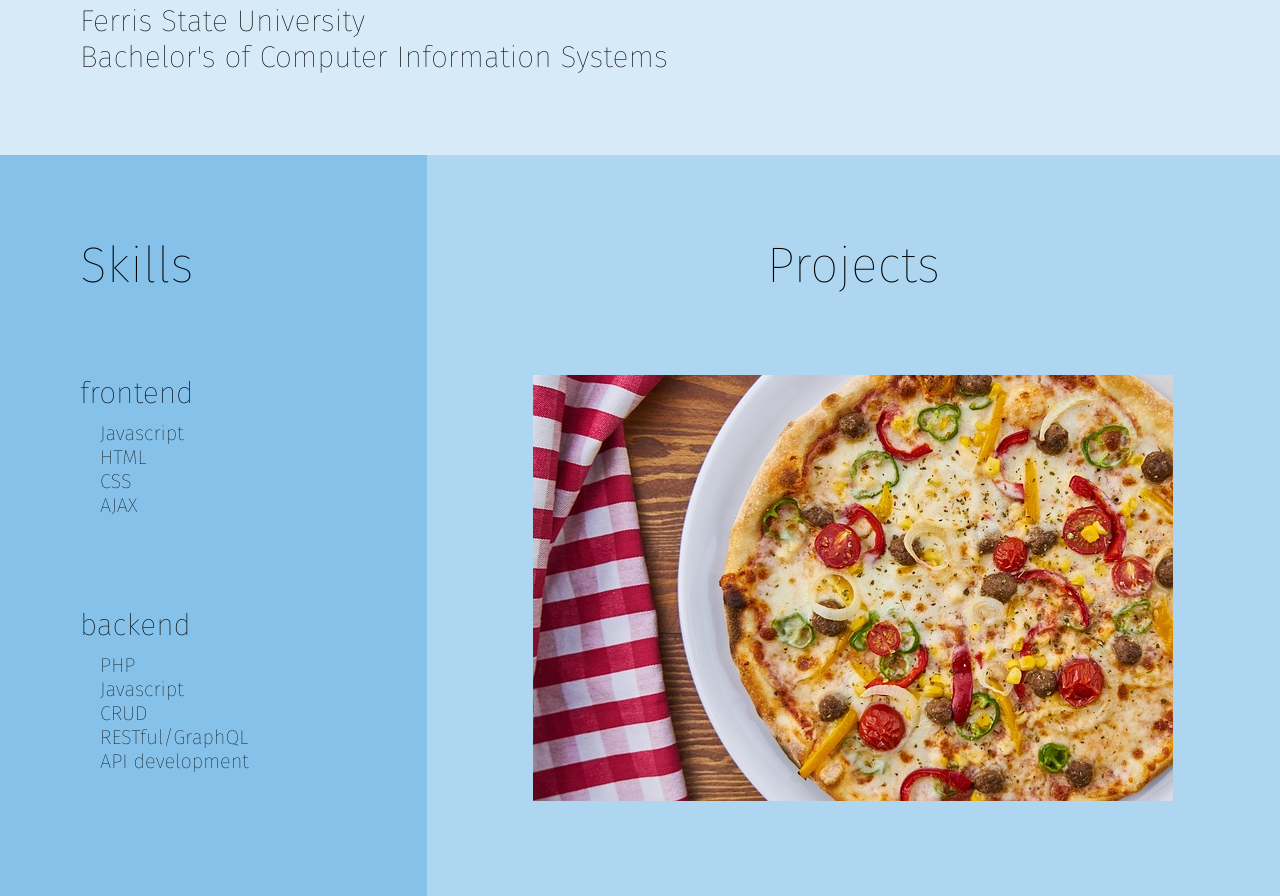
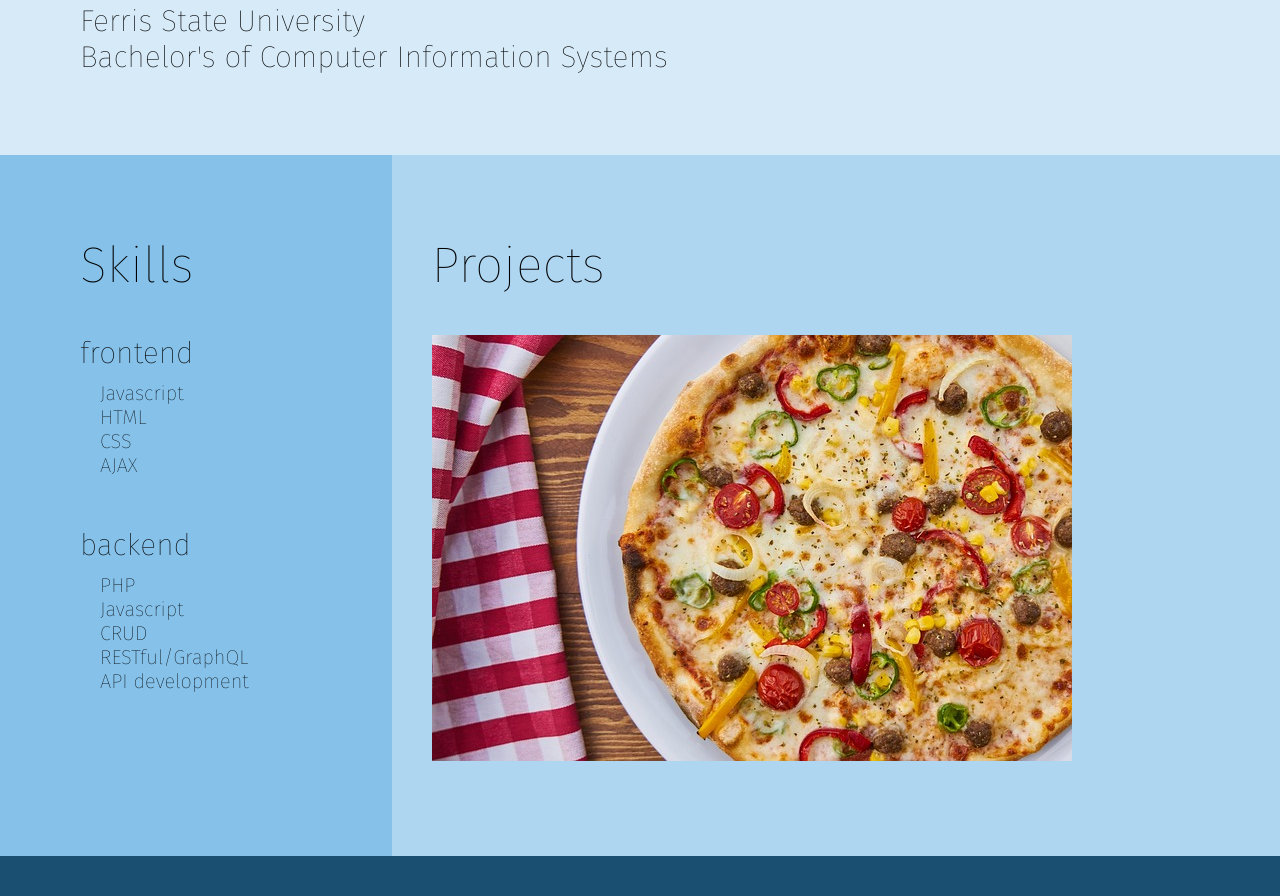
Before and after one commit to wiertar/wiertar.github.io--Archived, a website: page index.html in a window 1280 px wide. Shown: the part 1325-2221 px from the top of the page. Drawn offline with Linux system fonts and the light colour scheme.

Commit message:
css changes

```diff
--- a/sass/_components.scss
+++ b/sass/_components.scss
@@ -105,17 +105,17 @@
   flex-direction: column;
   font-size: 2rem;
   font-weight: 100;
-  width: 33.333333%;
-  min-width: 33rem;
+  flex-grow: 1;
+  // width: 33.333333%;
+  // max-width: 40rem;
   background-color: #85c1e9;
 
   &__group {
-    margin-left: 8rem;
+    padding: 8rem;
   }
 
   &__title {
     font-size: 5rem;
-    margin: 8rem 0;
   }
 
   &__item {
@@ -124,12 +124,13 @@
   }
 
   &__item:last-child {
-    margin-bottom: 8rem;
+    margin-bottom: 4rem;
   }
 
   &__title--frontend {
     font-size: 3rem;
     padding-bottom: 1rem;
+    margin-top: 4rem;
   }
 
   &__title--backend {
@@ -144,27 +145,30 @@
   flex-direction: column;
   font-size: 2rem;
   font-weight: 100;
-  width: 66.6666666%;
-  min-width: 66rem;
+  // width: 66.6666666%;
+  flex-grow: 3;
+  // min-width: 66rem;
   background-color: #aed6f1;
 
   &__title {
     font-size: 5rem;
-    text-align: center;
-    margin: 8rem 0;
+    margin-top: 8rem;
+    margin-bottom: 4rem;
+    margin-left: 4rem;
   }
 
   &__group {
     display: flex;
     flex-direction: column;
-    justify-content: center;
+    // justify-content: flex-start;
     margin-bottom: 7rem;
   }
 
   &__item {
-    align-self: center;
+    align-self: flex-start;
     overflow: hidden;
     padding: 2rem;
+    margin-left: 2rem;
     padding-top: 0;
 
   }
```
Also changed, not shown: assets/css/style.css.
